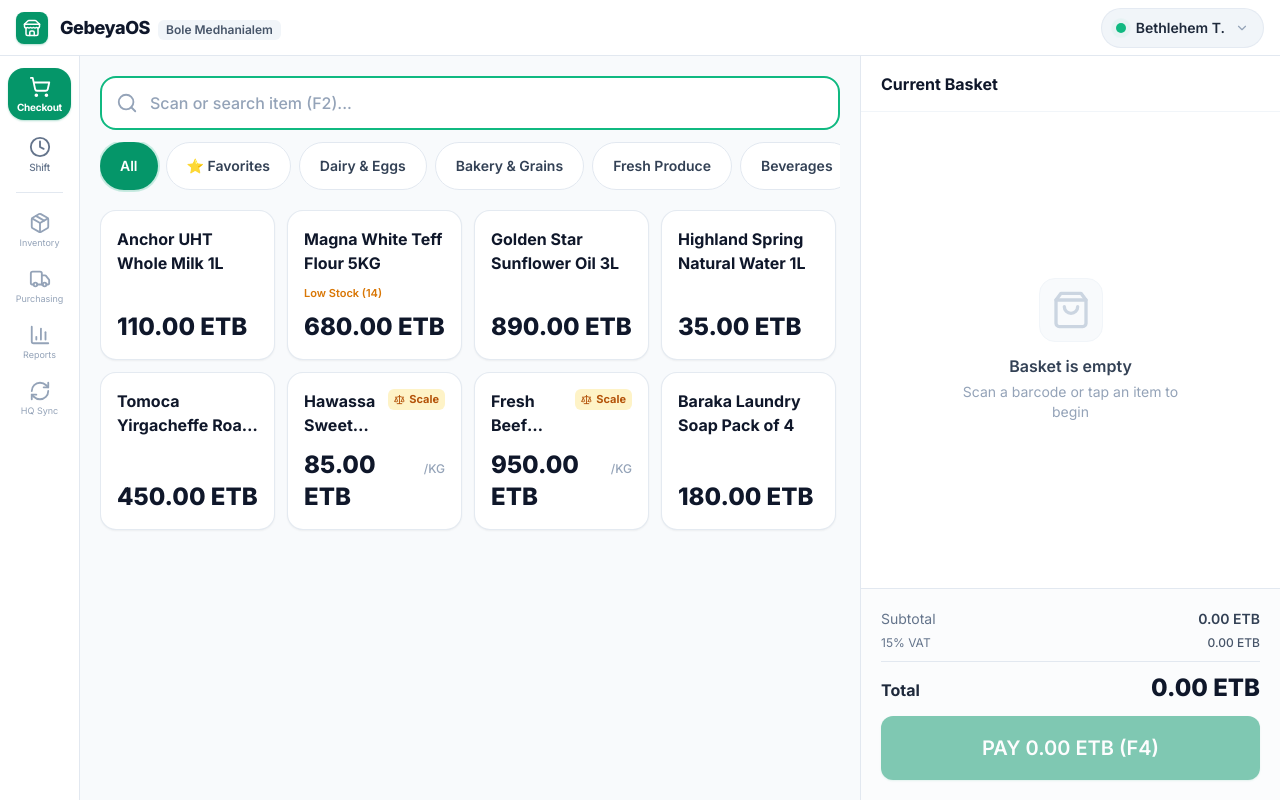
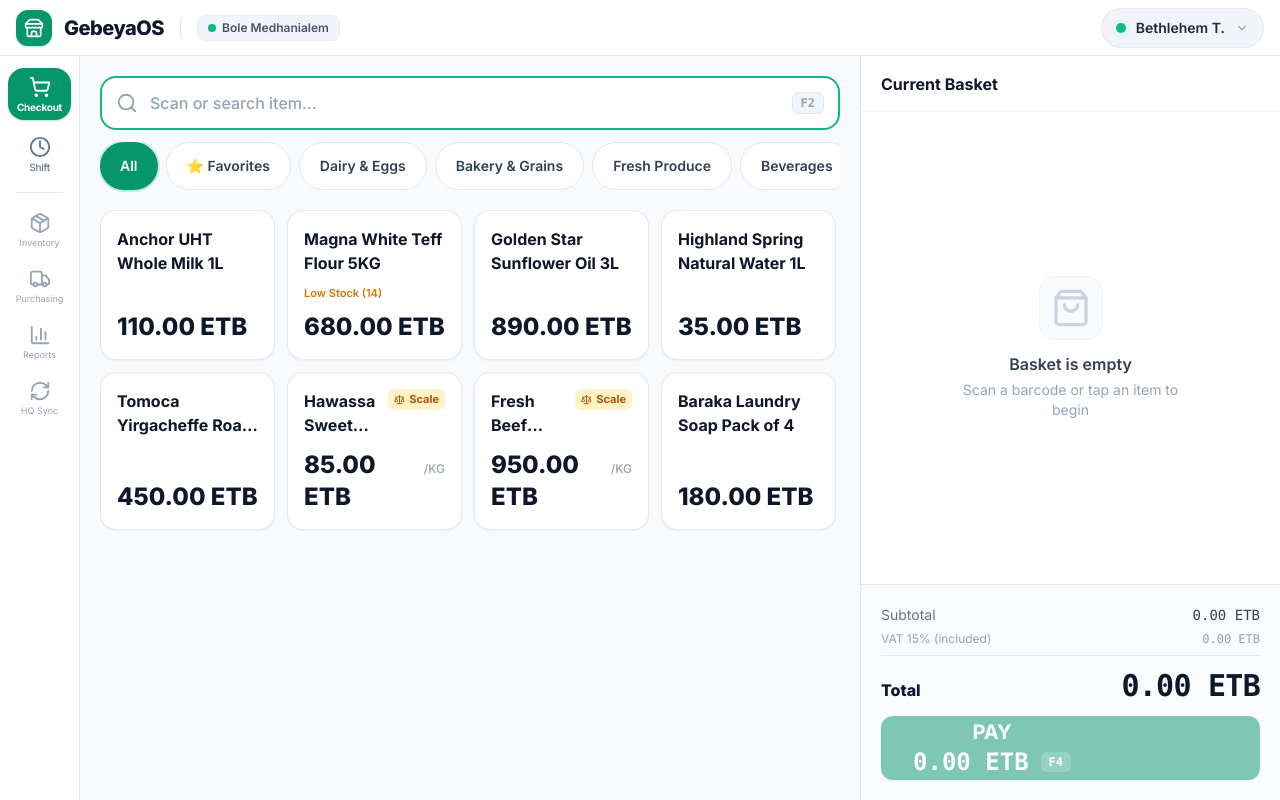
Before and after one commit to ephremsaa/GebeyaOS, a React (Vite) app in the folder apps/pos-web/: page / in a window 1280 px wide. Built offline with nearby package versions, Linux system fonts and the light colour scheme.

Commit message:
feat(pos-web): refine two-column layout, centered modals, editable stepper, and clean keyboard hints

```diff
--- a/apps/pos-web/src/components/BasketPanel.tsx
+++ b/apps/pos-web/src/components/BasketPanel.tsx
@@ -139,37 +139,47 @@
                   </div>
                 </div>
 
-                {/* Quantity Controls (Large 48px touch targets) */}
+                {/* Quantity Controls (Large 44px+ touch targets with editable input) */}
                 <div className="flex items-center gap-2">
                   {!isScale ? (
-                    <div className="flex items-center bg-slate-100 dark:bg-slate-800 rounded-xl p-0.5 border border-slate-200/80 dark:border-slate-700">
+                    <div className="flex items-center bg-slate-100 dark:bg-slate-800 rounded-xl p-1 border border-slate-200/80 dark:border-slate-700">
                       <button
                         onClick={() => onUpdateQuantity(index, item.quantity - 1)}
-                        className="w-9 h-9 rounded-lg flex items-center justify-center text-slate-600 dark:text-slate-300 hover:bg-white dark:hover:bg-slate-700 active:scale-95 transition-all"
+                        className="w-10 h-10 rounded-lg flex items-center justify-center text-slate-600 dark:text-slate-300 hover:bg-white dark:hover:bg-slate-700 active:scale-95 transition-all"
                         aria-label="Decrease quantity"
                       >
-                        <Minus size={15} />
+                        <Minus size={16} />
                       </button>
-                      <span className="w-8 text-center text-sm font-bold text-slate-800 dark:text-slate-100">
-                        {item.quantity}
-                      </span>
+                      <input
+                        type="number"
+                        min="1"
+                        value={item.quantity}
+                        onChange={(e) => {
+                          const val = parseInt(e.target.value, 10);
+                          if (!isNaN(val) && val >= 1) {
+                            onUpdateQuantity(index, val);
+                          }
+                        }}
+                        className="w-12 h-10 text-center font-bold text-base bg-transparent text-slate-800 dark:text-slate-100 focus:outline-none focus:bg-white dark:focus:bg-slate-700 rounded-md"
+                        aria-label="Quantity"
+                      />
                       <button
                         onClick={() => onUpdateQuantity(index, item.quantity + 1)}
-                        className="w-9 h-9 rounded-lg flex items-center justify-center text-slate-600 dark:text-slate-300 hover:bg-white dark:hover:bg-slate-700 active:scale-95 transition-all"
+                        className="w-10 h-10 rounded-lg flex items-center justify-center text-slate-600 dark:text-slate-300 hover:bg-white dark:hover:bg-slate-700 active:scale-95 transition-all"
                         aria-label="Increase quantity"
                       >
-                        <Plus size={15} />
+                        <Plus size={16} />
                       </button>
                     </div>
                   ) : (
-                    <span className="text-xs font-semibold px-2 py-1 rounded-md bg-slate-100 dark:bg-slate-800 text-slate-600 dark:text-slate-300">
-                      {(item.scaleWeightGrams! / 1000).toFixed(2)} kg
+                    <span className="text-xs font-semibold px-2.5 py-1.5 rounded-lg bg-slate-100 dark:bg-slate-800 text-slate-600 dark:text-slate-300">
+                      {(item.scaleWeightGrams! / 1000).toFixed(3)} kg
                     </span>
                   )}
 
                   {/* Line Total */}
                   <div className="w-24 text-right">
-                    <span className="text-base font-bold text-slate-900 dark:text-white block">
+                    <span className="text-base font-bold text-slate-900 dark:text-white font-mono block">
                       {formatCurrency(item.lineTotal)}
                     </span>
                   </div>
@@ -177,8 +187,9 @@
                   {/* Quick Delete */}
                   <button
                     onClick={() => onRemoveItem(index)}
-                    className="w-8 h-8 rounded-lg flex items-center justify-center text-slate-300 hover:text-red-500 hover:bg-red-50 dark:hover:bg-red-950/40 transition-colors"
+                    className="w-9 h-9 rounded-xl flex items-center justify-center text-slate-300 hover:text-red-500 hover:bg-red-50 dark:hover:bg-red-950/40 transition-colors"
                     aria-label="Remove item"
+                    title={t('clearBasket')}
                   >
                     <Trash2 size={16} />
                   </button>
@@ -190,46 +201,52 @@
       </div>
 
       {/* Summary & Big Pay Button */}
-      <div className="p-5 border-t border-slate-200 dark:border-slate-800 bg-slate-50/50 dark:bg-slate-900/80 flex flex-col gap-3">
-        {/* Subtotal & VAT (Compact single lines) */}
+      <div className="p-5 border-t border-slate-200 dark:border-slate-800 bg-slate-50/70 dark:bg-slate-900/90 flex flex-col gap-3">
+        {/* Subtotal & VAT (Consistent & right-aligned) */}
         <div className="flex flex-col gap-1.5 text-sm">
-          <div className="flex justify-between text-slate-500 dark:text-slate-400">
+          <div className="flex justify-between items-center text-slate-500 dark:text-slate-400">
             <span>{t('subtotal')}</span>
-            <span className="font-semibold text-slate-700 dark:text-slate-300">
+            <span className="font-mono font-medium text-slate-700 dark:text-slate-300 text-right">
               {formatCurrency(subtotal)}
             </span>
           </div>
 
-          <div className="flex justify-between text-slate-500 dark:text-slate-400 text-xs">
-            <span>{t('vatTax')}</span>
-            <span className="font-medium text-slate-600 dark:text-slate-400">
+          <div className="flex justify-between items-center text-slate-400 dark:text-slate-500 text-xs">
+            <span>VAT 15% (included)</span>
+            <span className="font-mono font-medium text-right">
               {formatCurrency(vatTotal)}
             </span>
           </div>
 
-          <div className="h-px bg-slate-200 dark:bg-slate-800 my-1" />
+          <div className="h-px bg-slate-200 dark:bg-slate-800 my-0.5" />
 
-          {/* Grand Total */}
-          <div className="flex justify-between items-baseline">
-            <span className="text-base font-bold text-slate-800 dark:text-slate-200">
+          {/* Grand Total - Large and Bold */}
+          <div className="flex justify-between items-baseline pt-1">
+            <span className="text-base font-extrabold text-slate-900 dark:text-white">
               {t('total')}
             </span>
-            <span className="text-2xl font-black text-slate-900 dark:text-white">
+            <span className="text-3xl font-black text-slate-900 dark:text-white font-mono tracking-tight text-right">
               {formatCurrency(total)}
             </span>
           </div>
         </div>
 
-        {/* Large Always-Visible Pay Button */}
+        {/* Large Always-Visible Pay Button with subtle F4 hint */}
         <Button
           size="xl"
           variant="primary"
           fullWidth
           disabled={cart.length === 0}
           onClick={onOpenPayment}
-          className="shadow-lg shadow-gebeya-600/20"
+          className="min-h-[58px] shadow-lg shadow-gebeya-600/20 flex items-center justify-between px-6"
         >
-          {t('payButton')} {formatCurrency(total)} (F4)
+          <span className="text-xl font-bold">{t('payButton')}</span>
+          <div className="flex items-center gap-3">
+            <span className="font-mono text-2xl font-black">{formatCurrency(total)}</span>
+            <kbd className="hidden sm:inline-block px-2 py-0.5 text-xs font-semibold bg-white/20 text-white rounded-md">
+              F4
+            </kbd>
+          </div>
         </Button>
       </div>
 
--- a/apps/pos-web/src/components/PosCheckout.tsx
+++ b/apps/pos-web/src/components/PosCheckout.tsx
@@ -290,7 +290,7 @@
     <div className="flex-1 flex h-full overflow-hidden bg-slate-50 dark:bg-slate-950">
       {/* Product Catalog Area (Left) */}
       <div className="flex-1 flex flex-col p-4 sm:p-5 overflow-hidden">
-        {/* Search Bar (Large, Always Focused, F2) */}
+        {/* Search Bar (Large, Always Focused with subtle F2 hint) */}
         <form onSubmit={handleBarcodeSubmit} className="relative mb-3 flex-shrink-0">
           <input
             ref={searchInputRef}
@@ -298,12 +298,15 @@
             value={searchQuery}
             onChange={(e) => setSearchQuery(e.target.value)}
             placeholder={t('scanOrSearchPlaceholder')}
-            className="w-full min-h-[54px] pl-12 pr-4 rounded-2xl bg-white dark:bg-slate-900 border-2 border-slate-200 dark:border-slate-800 text-slate-900 dark:text-white text-base font-medium shadow-xs focus:border-gebeya-500 dark:focus:border-gebeya-500 focus:outline-none transition-all placeholder:text-slate-400"
+            className="w-full min-h-[54px] pl-12 pr-14 rounded-2xl bg-white dark:bg-slate-900 border-2 border-slate-200 dark:border-slate-800 text-slate-900 dark:text-white text-base font-medium shadow-xs focus:border-gebeya-500 dark:focus:border-gebeya-500 focus:outline-none transition-all placeholder:text-slate-400"
           />
           <Search
             size={22}
             className="absolute left-4 top-1/2 -translate-y-1/2 text-slate-400 pointer-events-none"
           />
+          <kbd className="absolute right-4 top-1/2 -translate-y-1/2 hidden sm:inline-block px-2 py-0.5 text-xs font-semibold bg-slate-100 dark:bg-slate-800 text-slate-400 border border-slate-200 dark:border-slate-700 rounded-md">
+            F2
+          </kbd>
         </form>
 
         {/* Categories (Horizontally Scrollable Large Pills) */}
--- a/apps/pos-web/src/components/TopBar.tsx
+++ b/apps/pos-web/src/components/TopBar.tsx
@@ -24,16 +24,16 @@
     <header className="h-14 px-4 bg-white dark:bg-slate-900 border-b border-slate-200 dark:border-slate-800 flex items-center justify-between flex-shrink-0 relative z-30 select-none">
       {/* Brand & Branch */}
       <div className="flex items-center gap-3">
-        <div className="w-8 h-8 rounded-lg bg-gebeya-600 flex items-center justify-center text-white shadow-sm shadow-gebeya-600/30">
-          <Store size={18} />
+        <div className="w-9 h-9 rounded-xl bg-gebeya-600 flex items-center justify-center text-white shadow-sm shadow-gebeya-600/30 flex-shrink-0">
+          <Store size={20} />
         </div>
-        <div className="flex items-baseline gap-2">
-          <span className="font-extrabold text-lg tracking-tight text-slate-900 dark:text-white">
-            {t('appName')}
-          </span>
-          <span className="text-xs font-semibold px-2 py-0.5 rounded-md bg-slate-100 dark:bg-slate-800 text-slate-600 dark:text-slate-300">
-            {t('branchName')}
-          </span>
+        <span className="font-extrabold text-xl tracking-tight text-slate-900 dark:text-white">
+          {t('appName')}
+        </span>
+        <div className="h-5 w-px bg-slate-200 dark:bg-slate-700 mx-1 hidden sm:block" />
+        <div className="hidden sm:flex items-center gap-1.5 text-xs font-semibold px-2.5 py-1 rounded-lg bg-slate-100 dark:bg-slate-800 text-slate-600 dark:text-slate-300 border border-slate-200/60 dark:border-slate-700">
+          <span className="w-2 h-2 rounded-full bg-gebeya-500" />
+          <span>{t('branchName')}</span>
         </div>
       </div>
 
--- a/apps/pos-web/src/i18n/translations.ts
+++ b/apps/pos-web/src/i18n/translations.ts
@@ -27,7 +27,7 @@
     close: 'Close',
 
     // POS Catalog & Search
-    scanOrSearchPlaceholder: 'Scan or search item (F2)...',
+    scanOrSearchPlaceholder: 'Scan or search item...',
     allCategories: 'All',
     favorites: '⭐ Favorites',
     weighedBadge: 'Scale',
@@ -48,7 +48,7 @@
     vatTax: '15% VAT',
     total: 'Total',
     payButton: 'PAY',
-    hold: 'Hold (F6)',
+    hold: 'Hold',
     resume: 'Resume',
     discount: 'Discount',
     clearBasket: 'Clear',
@@ -117,7 +117,7 @@
     close: 'ዝጋ',
 
     // POS Catalog & Search
-    scanOrSearchPlaceholder: 'ዕቃ ይቃኙ ወይም ይፈልጉ (F2)...',
+    scanOrSearchPlaceholder: 'ዕቃ ይቃኙ ወይም ይፈልጉ...',
     allCategories: 'ሁሉ',
     favorites: '⭐ ተወዳጆች',
     weighedBadge: 'ሚዛን',
@@ -138,7 +138,7 @@
     vatTax: '15% ተ.እ.ታ (VAT)',
     total: 'ጠቅላላ ድምር',
     payButton: 'ክፈል',
-    hold: 'አቆይ (F6)',
+    hold: 'አቆይ',
     resume: 'መልስ',
     discount: 'ቅናሽ',
     clearBasket: 'አጽዳ',
```
Also changed, not shown: apps/pos-web/src/components/WeightModal.tsx (+10 -2 lines), apps/pos-web/src/components/ui/Modal.tsx (+5 -2 lines).
